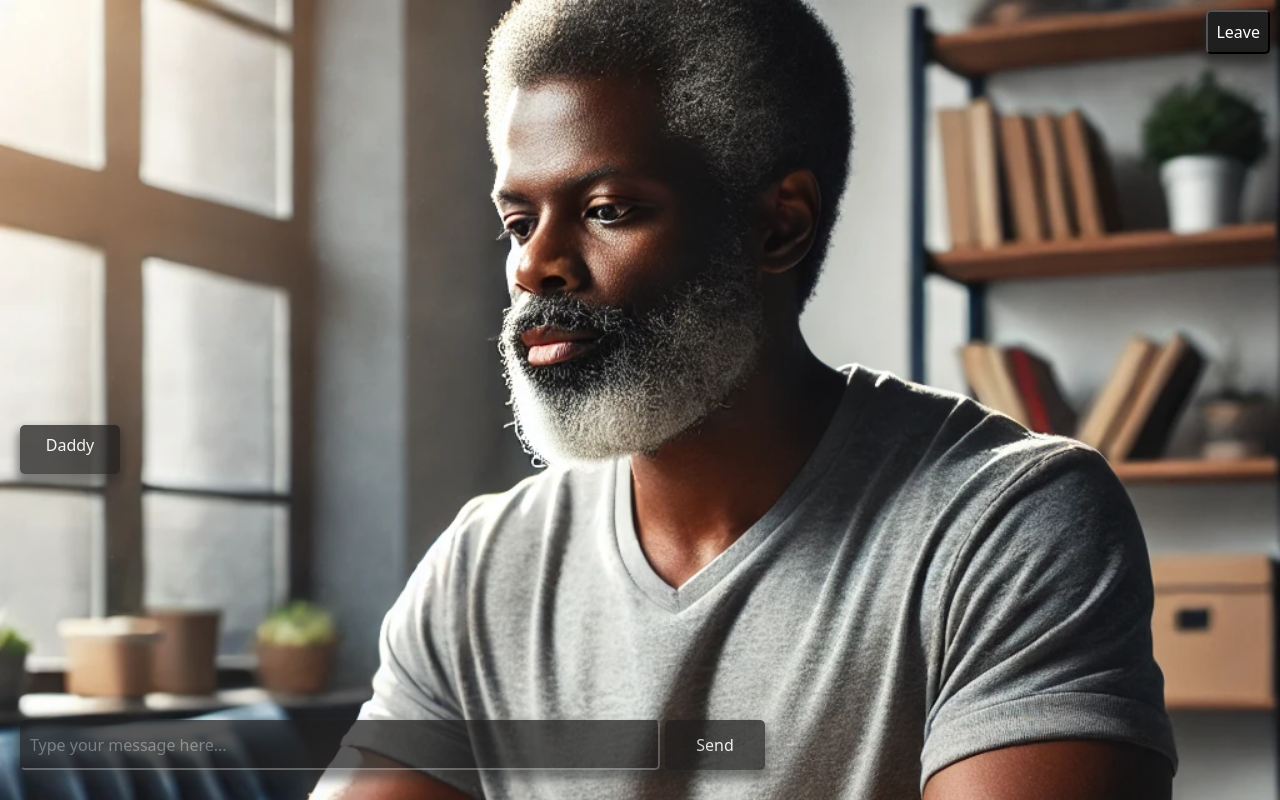
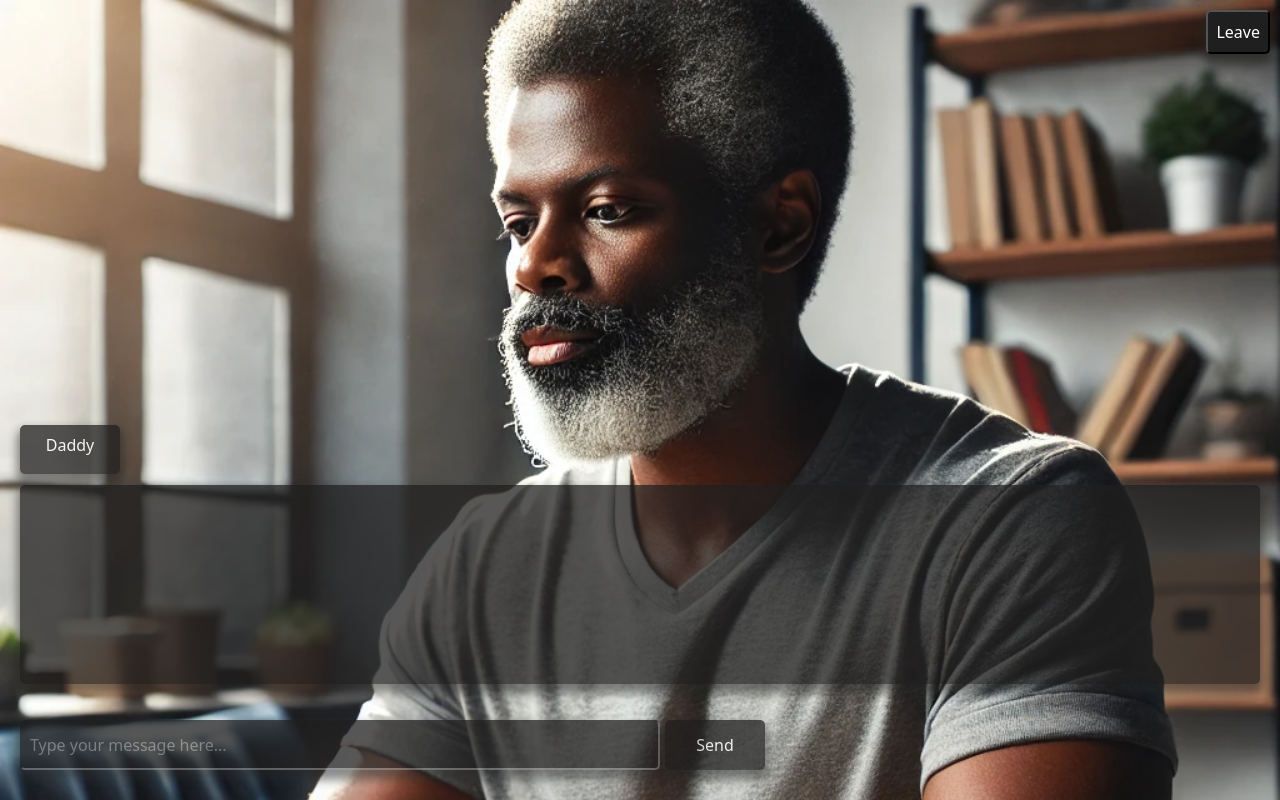
Before and after one commit to 4-gent/daddy, a React (Create React App) app in the folder frontend/: page /facetoface in a window 1280 px wide. Built offline with nearby package versions, Linux system fonts and the light colour scheme.

Commit message:
yes daddy

```diff
--- a/frontend/src/routes/faceToFace.js
+++ b/frontend/src/routes/faceToFace.js
@@ -25,16 +25,14 @@ export default function FaceToFace() {
             {/* Input section */}
             <form onSubmit={handleInput}>
                 <div className='input-section d-flex flex-column align-items-center'>
-                        <p className='name-display'>Daddy</p>
+                    <p className='name-display'>Daddy</p>
                         <br />
-                        {/* <textarea className='ai-text-display whitespace-nowrap overflow-y-hidden'  */}
-                            {/* placeholder='AI character will respond here...' readOnly>{output}</textarea> */}
-                        <p>{output}</p>
+                    <div> <p className='daddyOutput-container d-flex'> {output}</p> </div>
                         <br />
-                        <input type='text' placeholder='Type your message here...' className='user-input' onChange={(e) => setInput(e.target.value)}/>
+                    <input type='text' placeholder='Type your message here...' className='user-input' onChange={(e) => setInput(e.target.value)}/>
                         <br />
-                        <button type="submit" className='send-button'>Send</button>
-                        <button className='leave-button'>Leave</button>
+                    <button type="submit" className='send-button'>Send</button>
+                    <button className='leave-button'>Leave</button>
                 </div>
             </form>
         </div>
--- a/frontend/src/styles/faceToFace.css
+++ b/frontend/src/styles/faceToFace.css
@@ -5,12 +5,22 @@
     height: 100vh;
 }
 
-.faceToFace-body{
-    width: 100vw;
-    height: 100vh;
-    background-color: rgb(41, 37, 37);
+.daddyOutput-container{
+    position: fixed;
+    bottom: 100px;
+    left: 20px;
+    right: 20px;
+    width: calc(100% - 40px); /* 20px margin on each side */
+    min-height: 199px;
+    max-height: 200px;
+    padding: 1vh;
+    background-color: rgb(32, 31, 31);
     color: white;
+    border-radius: 5px;
+    box-shadow: 0px 7px 10px 3px rgba(37, 37, 37, 0.7);
+    opacity: 0.75;
 }
+
 .faceToFace-container{
     width: 100vw;
     text-align: left;
```
